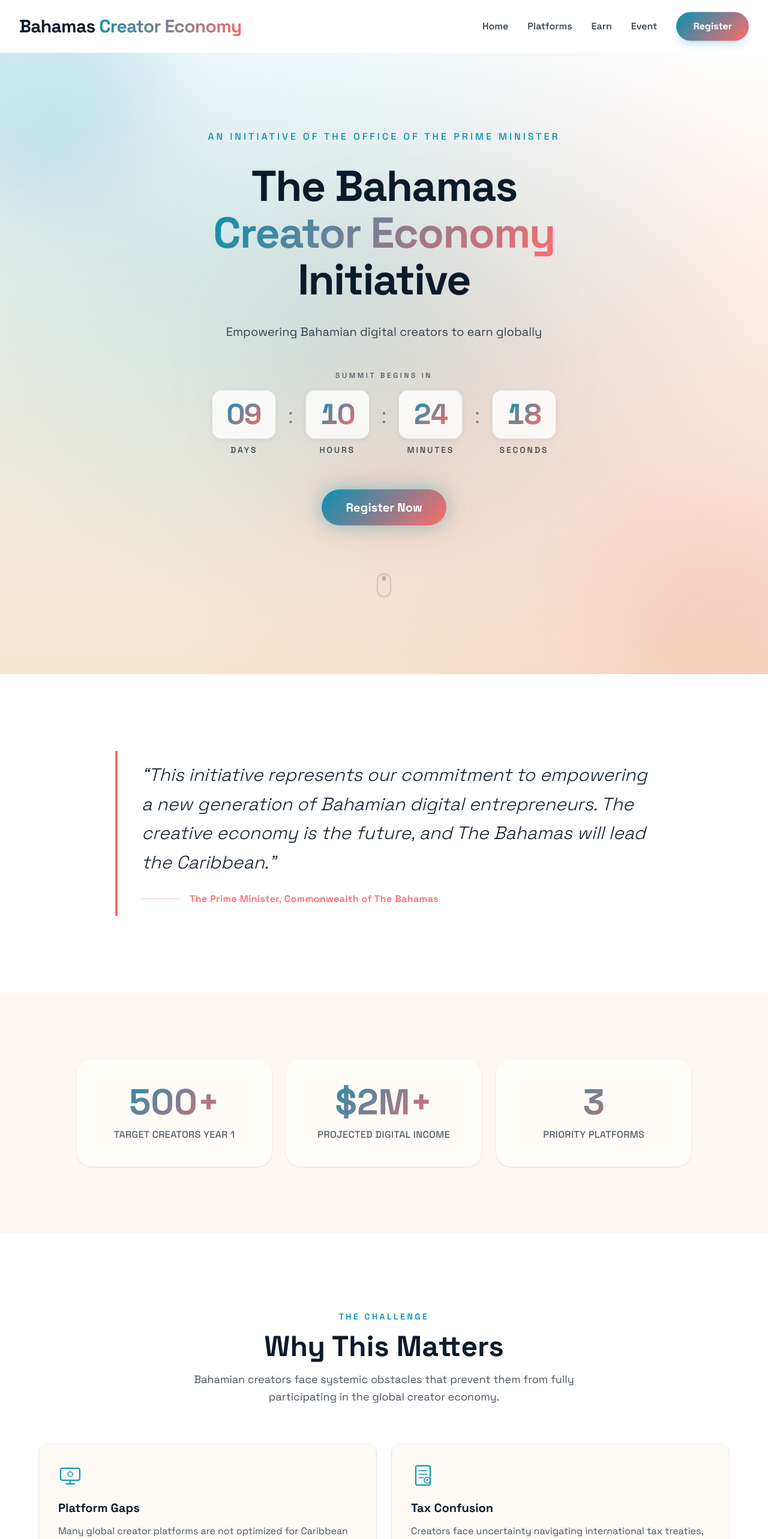
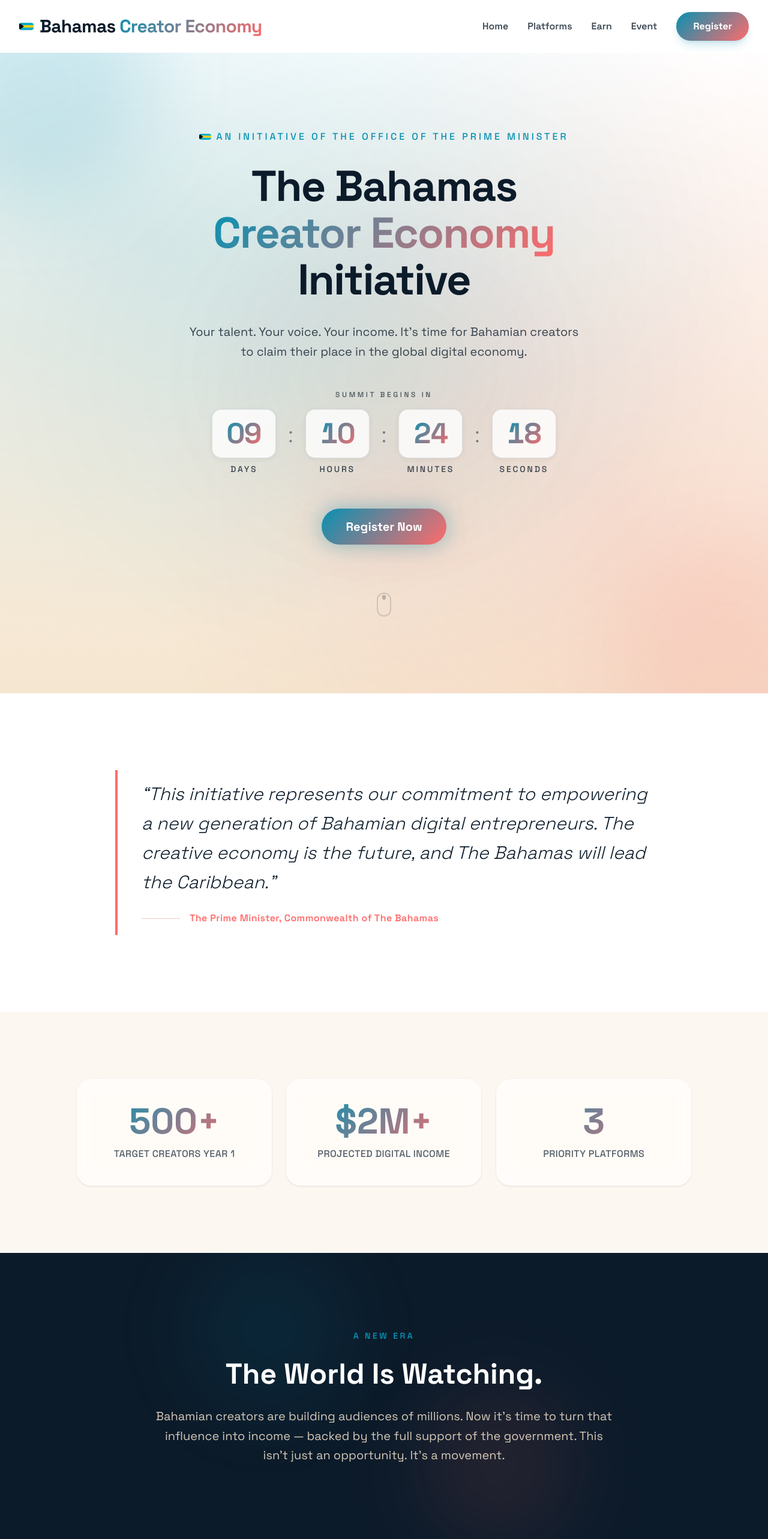
Before and after one commit to gmr0780/Bahamas-Creator-Economy, a Next.js app: page / in a window 1280 px wide. Shown: the top 2566 px of the page at 60% size. Built offline with nearby package versions, Linux system fonts and the light colour scheme.

Commit message:
Add Bahamian flag throughout site, add inspirational content sections

```diff
--- /dev/null
+++ b/src/app/components/BahamianFlag.tsx
@@ -0,0 +1,35 @@
+interface BahamianFlagProps {
+  className?: string;
+  width?: number;
+  height?: number;
+}
+
+export default function BahamianFlag({
+  className = "",
+  width = 32,
+  height,
+}: BahamianFlagProps) {
+  // The Bahamas flag ratio is 1:2
+  const h = height ?? width * 0.5;
+
+  return (
+    <svg
+      xmlns="http://www.w3.org/2000/svg"
+      viewBox="0 0 600 300"
+      width={width}
+      height={h}
+      className={className}
+      role="img"
+      aria-label="Flag of The Bahamas"
+    >
+      {/* Top aquamarine stripe */}
+      <rect x="0" y="0" width="600" height="100" fill="#00ABC9" />
+      {/* Middle gold stripe */}
+      <rect x="0" y="100" width="600" height="100" fill="#FFD100" />
+      {/* Bottom aquamarine stripe */}
+      <rect x="0" y="200" width="600" height="100" fill="#00ABC9" />
+      {/* Black equilateral triangle on the hoist side */}
+      <polygon points="0,0 200,150 0,300" fill="#000000" />
+    </svg>
+  );
+}
--- a/src/app/components/Navigation.tsx
+++ b/src/app/components/Navigation.tsx
@@ -2,6 +2,7 @@
 
 import { useState, useEffect } from "react";
 import Link from "next/link";
+import BahamianFlag from "./BahamianFlag";
 
 const navLinks = [
   { href: "/", label: "Home" },
@@ -39,7 +40,8 @@ export default function Navigation() {
     >
       <nav className="mx-auto flex max-w-7xl items-center justify-between px-6 py-5 lg:px-8">
         {/* Logo / Brand */}
-        <Link href="/" className="flex items-center gap-2 group">
+        <Link href="/" className="flex items-center gap-2.5 group">
+          <BahamianFlag width={24} className="shrink-0 rounded-sm shadow-sm" />
           <span className="text-2xl sm:text-3xl font-extrabold tracking-tight text-navy">
             Bahamas{" "}
             <span className="gradient-aqua-coral-text">Creator Economy</span>
--- a/src/app/event/page.tsx
+++ b/src/app/event/page.tsx
@@ -1,4 +1,5 @@
 import Link from "next/link";
+import BahamianFlag from "../components/BahamianFlag";
 
 const agendaItems = [
   { time: "4:00 PM", tag: "KEYNOTE", tagColor: "bg-aqua", title: "Opening: Office of the Prime Minister" },
@@ -88,7 +89,8 @@ export default function EventPage() {
       <section className="hero-mesh relative overflow-hidden py-24 md:py-32">
         <div className="absolute inset-0 bg-gradient-to-b from-transparent to-navy/80" />
         <div className="relative z-10 mx-auto max-w-5xl px-6 text-center">
-          <p className="mb-4 text-sm font-semibold uppercase tracking-[0.3em] text-aqua">
+          <p className="mb-4 text-sm font-semibold uppercase tracking-[0.3em] text-aqua flex items-center justify-center gap-2">
+            <BahamianFlag width={20} className="rounded-sm" />
             March 29, 2026 &middot; Baha Mar Convention Center
           </p>
           <h1 className="mb-6 text-4xl font-extrabold leading-tight tracking-tight md:text-6xl lg:text-7xl">
@@ -99,6 +101,9 @@ export default function EventPage() {
             Join the inaugural Bahamas Creator Economy Launch &mdash; an exclusive
             gathering of creators, government leaders, and platform partners
             charting the future of the digital economy.
+          </p>
+          <p className="mx-auto mt-4 max-w-2xl text-base text-aqua/90 font-medium italic">
+            For the first time in Caribbean history, a national government is standing behind its digital creators. This is that moment.
           </p>
           <div className="mt-10">
             <Link
--- a/src/app/layout.tsx
+++ b/src/app/layout.tsx
@@ -1,6 +1,7 @@
 import type { Metadata } from "next";
 import { Space_Grotesk } from "next/font/google";
 import Navigation from "./components/Navigation";
+import BahamianFlag from "./components/BahamianFlag";
 import "./globals.css";
 
 const spaceGrotesk = Space_Grotesk({
@@ -48,7 +49,8 @@ export default function RootLayout({
                     Creator Economy
                   </span>
                 </p>
-                <p className="mt-1 text-sm text-navy/70">
+                <p className="mt-1 text-sm text-navy/70 flex items-center gap-1.5 justify-center md:justify-start">
+                  <BahamianFlag width={16} className="rounded-sm shrink-0" />
                   A program of the Office of the Prime Minister, Commonwealth of
                   The Bahamas
                 </p>
--- a/src/app/page.tsx
+++ b/src/app/page.tsx
@@ -1,4 +1,5 @@
 import Countdown from "./components/Countdown";
+import BahamianFlag from "./components/BahamianFlag";
 
 /* ──────────────────────────────────────────
    Icon components (simple geometric SVGs)
@@ -148,7 +149,8 @@ export default function Home() {
         </div>
 
         <div className="relative z-10 max-w-4xl mx-auto text-center space-y-8">
-          <p className="animate-fade-in-up text-sm sm:text-base tracking-[0.25em] uppercase text-aqua font-medium">
+          <p className="animate-fade-in-up text-sm sm:text-base tracking-[0.25em] uppercase text-aqua font-medium flex items-center justify-center gap-2">
+            <BahamianFlag width={20} className="rounded-sm" />
             An Initiative of the Office of the Prime Minister
           </p>
 
@@ -161,7 +163,7 @@ export default function Home() {
           </h1>
 
           <p className="animate-fade-in-up delay-200 text-lg sm:text-xl text-navy/80 max-w-2xl mx-auto leading-relaxed">
-            Empowering Bahamian digital creators to earn globally
+            Your talent. Your voice. Your income. It&apos;s time for Bahamian creators to claim their place in the global digital economy.
           </p>
 
           <div className="animate-fade-in-up delay-300 pt-4">
@@ -231,6 +233,25 @@ export default function Home() {
               </p>
             </div>
           ))}
+        </div>
+      </section>
+
+      {/* ── INSPIRATIONAL STATEMENT ─────────────────── */}
+      <section className="relative px-6 py-24 sm:py-32 bg-navy text-white overflow-hidden">
+        <div className="pointer-events-none absolute inset-0">
+          <div className="absolute top-0 left-1/4 h-64 w-64 rounded-full bg-aqua/10 blur-3xl" />
+          <div className="absolute bottom-0 right-1/4 h-64 w-64 rounded-full bg-coral/10 blur-3xl" />
+        </div>
+        <div className="relative z-10 max-w-4xl mx-auto text-center space-y-6">
+          <p className="animate-fade-in-up text-sm uppercase tracking-[0.25em] text-aqua font-semibold">
+            A New Era
+          </p>
+          <h2 className="animate-fade-in-up delay-100 text-3xl sm:text-5xl font-extrabold leading-tight">
+            The World Is Watching.
+          </h2>
+          <p className="animate-fade-in-up delay-200 text-lg sm:text-xl text-sand/85 max-w-3xl mx-auto leading-relaxed">
+            Bahamian creators are building audiences of millions. Now it&apos;s time to turn that influence into income &mdash; backed by the full support of the government. This isn&apos;t just an opportunity. It&apos;s a movement.
+          </p>
         </div>
       </section>
 
@@ -419,11 +440,10 @@ export default function Home() {
 
         <div className="relative z-10 max-w-3xl mx-auto text-center space-y-8">
           <h2 className="animate-fade-in-up text-3xl sm:text-5xl lg:text-6xl font-extrabold text-white leading-tight">
-            Join the Movement
+            This Is Your Moment
           </h2>
           <p className="animate-fade-in-up delay-100 text-lg sm:text-xl text-sand/85 max-w-xl mx-auto leading-relaxed">
-            Be part of the first cohort of officially supported Bahamian digital
-            creators. Secure your spot for the March 29 summit.
+            For the first time ever, the Government of The Bahamas is standing behind its digital creators with real resources, real training, and real opportunity. This is historic. Don&apos;t watch from the sidelines.
           </p>
           <div className="animate-fade-in-up delay-200">
             <a
--- a/src/app/register/page.tsx
+++ b/src/app/register/page.tsx
@@ -215,8 +215,17 @@ export default function RegisterPage() {
         </div>
       </section>
 
+      {/* Motivational copy */}
+      <section className="relative z-10 -mt-2 mx-auto max-w-2xl px-6">
+        <div className="rounded-2xl border border-aqua/20 bg-aqua/5 p-6 text-center mb-6">
+          <p className="text-base text-sand/90 leading-relaxed">
+            Every great movement starts with a single step. By registering, you&apos;re not just signing up for an event &mdash; you&apos;re joining a national movement to put Bahamian creators on the global map.
+          </p>
+        </div>
+      </section>
+
       {/* Form */}
-      <section className="relative z-10 -mt-6 mx-auto max-w-2xl px-6 pb-24">
+      <section className="relative z-10 mx-auto max-w-2xl px-6 pb-24">
         <form
           onSubmit={handleSubmit}
           className="glass rounded-3xl p-8 md:p-12 space-y-6"
```
